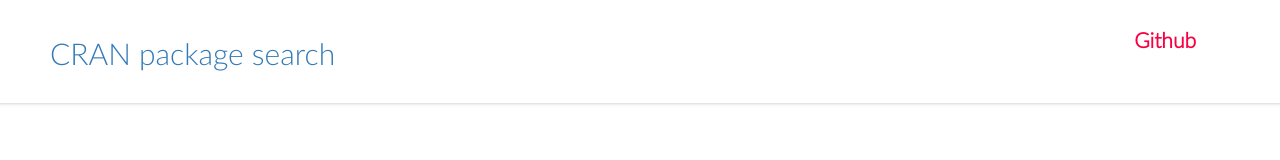
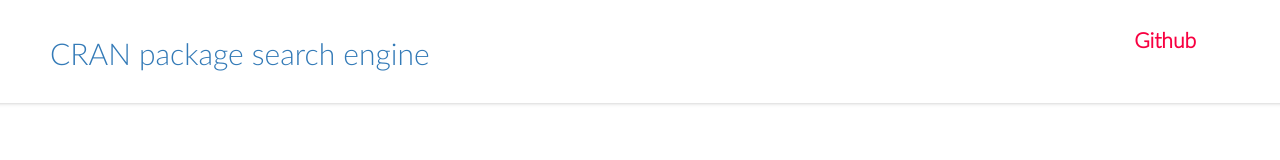
Before and after one commit to Rfirm/package-search, a website: page index.html in a window 1280 px wide. Drawn offline with nearby package versions, Linux system fonts and the light colour scheme.

Commit message:
change title

```diff
--- a/index.html
+++ b/index.html
@@ -27,7 +27,7 @@
         <div class="wrapper">
           <header id="header">
             <nav id="navigation" role="navigation">
-              <div class="wrapper"><a href="./" class="logo"><h2>CRAN package search</h2></a>
+              <div class="wrapper"><a href="./" class="logo"><h2>CRAN package search engine</h2></a>
                 <ul>
                   <li><a href="https://github.com/rfirm/package-search" target="_blank">Github</a></li>
                 </ul>
```
